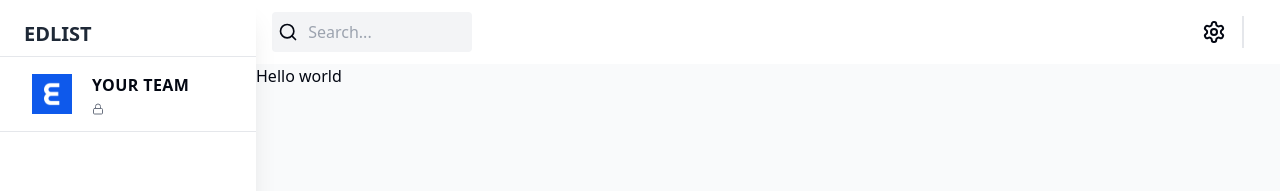
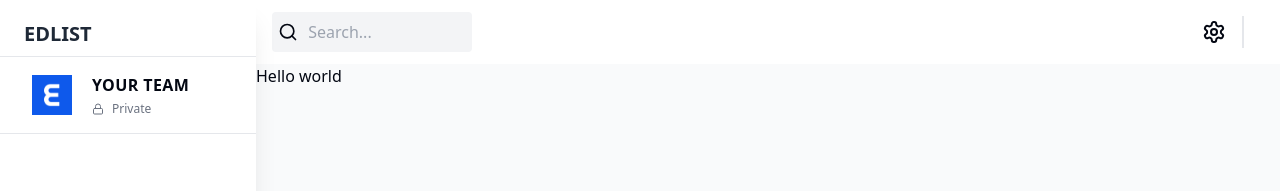
Before and after one commit to ranepriyanshu/PlanWise, a Next.js app in the folder client/: page / in a window 1280 px wide. Shown: the top 191 px of the page. Built offline with nearby package versions, Linux system fonts and the light colour scheme.

Commit message:
sidebar complete

```diff
--- a/client/app/(components)/Sidebar/index.tsx
+++ b/client/app/(components)/Sidebar/index.tsx
@@ -27,9 +27,11 @@ const Sidebar = () => {
                     </h3>
                     <div className="mt-1 flex items-start gap-2">
                         <LockIcon className='mt-[0.1rem] h-3 w-3 text-gray-500 dark:text-gray-400'></LockIcon>
+                        <p className="text-xs text-gray-500">Private</p>
                     </div>
                 </div>
             </div>
+            {/* {NavbarLinks} */}
         </div>
     </div>
   )
```
